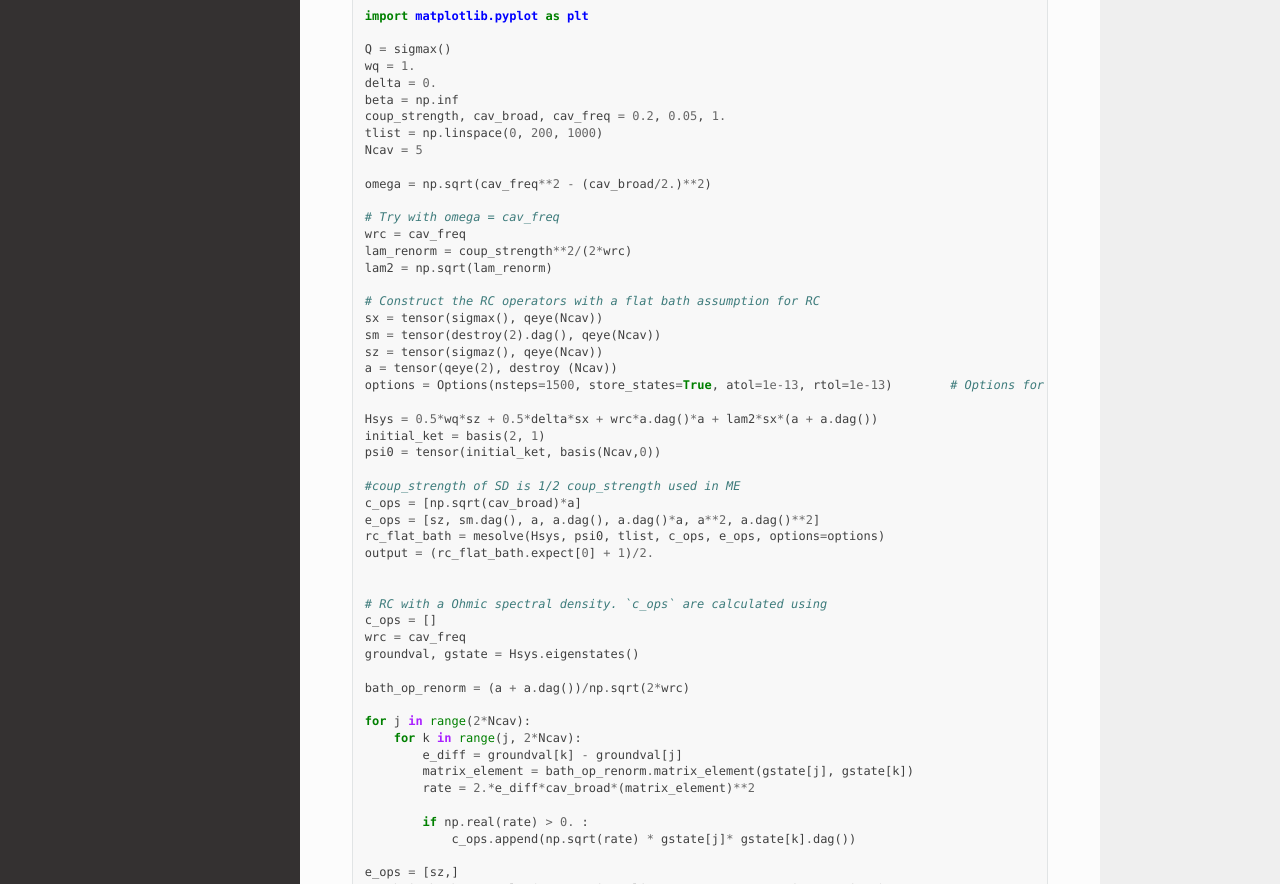
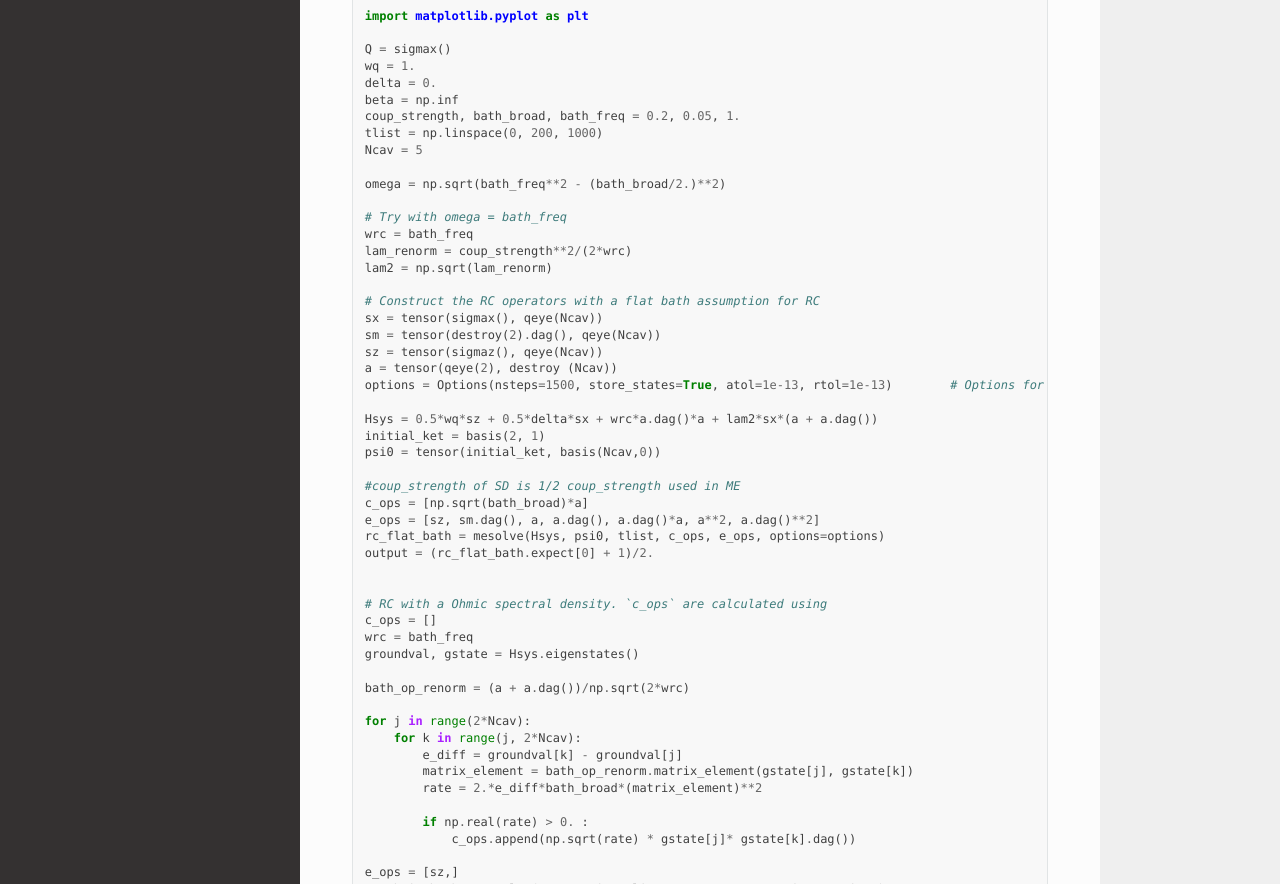
Before and after one commit to pyquantum/matsubara, a Sphinx documentation site: the page built from docs/source/rc.rst, in a window 1280 px wide and 1400 px high. Shown: the part 434-1318 px from the top of the window. Built offline with Sphinx 7.4.7 and the Read the Docs theme 2.0.0, drawn with Linux system fonts in a browser that asks for light colours.

Commit message:
- Changed cav_ to bath_ - Updated README

```diff
--- a/docs/source/examples/example_correlations.py
+++ b/docs/source/examples/example_correlations.py
@@ -9,17 +9,17 @@ from matsubara.correlation import (nonmatsubara_exponents,
 import matplotlib.pyplot as plt
 
 
-coup_strength, cav_broad, cav_freq = 0.2, 0.05, 1.
+coup_strength, bath_broad, bath_freq = 0.2, 0.05, 1.
 tlist = np.linspace(0, 100, 1000)
 
 # Zero temperature case beta = 1/kT
 beta = np.inf
-ck1, vk1 = nonmatsubara_exponents(coup_strength, cav_broad, cav_freq, beta)
+ck1, vk1 = nonmatsubara_exponents(coup_strength, bath_broad, bath_freq, beta)
 corr_nonmats = sum_of_exponentials(1j*ck1, vk1, tlist)
 
 # Analytical zero temperature calculation of the Matsubara correlation
-mats_data_zero = matsubara_zero_analytical(coup_strength, cav_broad,
-										   cav_freq, tlist)
+mats_data_zero = matsubara_zero_analytical(coup_strength, bath_broad,
+										   bath_freq, tlist)
 
 # Fitting a biexponential function
 ck20, vk20 = biexp_fit(tlist, mats_data_zero)
--- a/docs/source/examples/example_pure_dephasing.py
+++ b/docs/source/examples/example_pure_dephasing.py
@@ -15,7 +15,7 @@ from matsubara.correlation import (biexp_fit, nonmatsubara_exponents, matsubara_
 import matplotlib.pyplot as plt
 
 
-coup_strength, cav_broad, cav_freq = .8, .4, 1.
+coup_strength, bath_broad, bath_freq = .8, .4, 1.
 
 tlist = np.linspace(0, 100, 200)
 
@@ -23,16 +23,16 @@ tlist = np.linspace(0, 100, 200)
 wq = 0
 # Zero temperature case
 beta = np.inf
-ck1, vk1 = nonmatsubara_exponents(coup_strength, cav_broad, cav_freq, beta)
+ck1, vk1 = nonmatsubara_exponents(coup_strength, bath_broad, bath_freq, beta)
 
-mats_data_zero = matsubara_zero_analytical(coup_strength, cav_broad, cav_freq, tlist)
+mats_data_zero = matsubara_zero_analytical(coup_strength, bath_broad, bath_freq, tlist)
 ck20, vk20 = biexp_fit(tlist, mats_data_zero)
 
 ck = np.concatenate([ck1, ck20])
 vk = np.concatenate([vk1, vk20])
 
-pd_analytical = pure_dephasing_evolution(tlist, coup_strength, cav_broad,
-                                         cav_freq, beta, wq)
+pd_analytical = pure_dephasing_evolution(tlist, coup_strength, bath_broad,
+                                         bath_freq, beta, wq)
 pd_numerical_fitting = pure_dephasing_evolution_analytical(tlist, wq, ck, vk)
 
 plt.plot(tlist, pd_analytical, color="b", label="Analytical integral")
--- a/docs/source/examples/example_reaction_co.py
+++ b/docs/source/examples/example_reaction_co.py
@@ -20,14 +20,14 @@ Q = sigmax()
 wq = 1.
 delta = 0.
 beta = np.inf
-coup_strength, cav_broad, cav_freq = 0.2, 0.05, 1.
+coup_strength, bath_broad, bath_freq = 0.2, 0.05, 1.
 tlist = np.linspace(0, 200, 1000)
 Ncav = 5
 
-omega = np.sqrt(cav_freq**2 - (cav_broad/2.)**2)
+omega = np.sqrt(bath_freq**2 - (bath_broad/2.)**2)
 
-# Try with omega = cav_freq
-wrc = cav_freq
+# Try with omega = bath_freq
+wrc = bath_freq
 lam_renorm = coup_strength**2/(2*wrc)
 lam2 = np.sqrt(lam_renorm)
 
@@ -43,7 +43,7 @@ initial_ket = basis(2, 1)
 psi0 = tensor(initial_ket, basis(Ncav,0))
 
 #coup_strength of SD is 1/2 coup_strength used in ME
-c_ops = [np.sqrt(cav_broad)*a]
+c_ops = [np.sqrt(bath_broad)*a]
 e_ops = [sz, sm.dag(), a, a.dag(), a.dag()*a, a**2, a.dag()**2]
 rc_flat_bath = mesolve(Hsys, psi0, tlist, c_ops, e_ops, options=options)
 output = (rc_flat_bath.expect[0] + 1)/2.
@@ -51,7 +51,7 @@ output = (rc_flat_bath.expect[0] + 1)/2.
 
 # RC with a Ohmic spectral density. `c_ops` are calculated using
 c_ops = []
-wrc = cav_freq
+wrc = bath_freq
 groundval, gstate = Hsys.eigenstates()
 
 bath_op_renorm = (a + a.dag())/np.sqrt(2*wrc)
@@ -60,7 +60,7 @@ for j in range(2*Ncav):
     for k in range(j, 2*Ncav):
         e_diff = groundval[k] - groundval[j]
         matrix_element = bath_op_renorm.matrix_element(gstate[j], gstate[k])
-        rate = 2.*e_diff*cav_broad*(matrix_element)**2
+        rate = 2.*e_diff*bath_broad*(matrix_element)**2
 
         if np.real(rate) > 0. :
             c_ops.append(np.sqrt(rate) * gstate[j]* gstate[k].dag())
--- a/docs/source/rc.rst
+++ b/docs/source/rc.rst
@@ -26,14 +26,14 @@ Reaction Coordinate (RC)
 	wq = 1.
 	delta = 0.
 	beta = np.inf
-	coup_strength, cav_broad, cav_freq = 0.2, 0.05, 1.
+	coup_strength, bath_broad, bath_freq = 0.2, 0.05, 1.
 	tlist = np.linspace(0, 200, 1000)
 	Ncav = 5
 
-	omega = np.sqrt(cav_freq**2 - (cav_broad/2.)**2)
+	omega = np.sqrt(bath_freq**2 - (bath_broad/2.)**2)
 
-	# Try with omega = cav_freq
-	wrc = cav_freq
+	# Try with omega = bath_freq
+	wrc = bath_freq
 	lam_renorm = coup_strength**2/(2*wrc)
 	lam2 = np.sqrt(lam_renorm)
 
@@ -49,7 +49,7 @@ Reaction Coordinate (RC)
 	psi0 = tensor(initial_ket, basis(Ncav,0))
 
 	#coup_strength of SD is 1/2 coup_strength used in ME
-	c_ops = [np.sqrt(cav_broad)*a]
+	c_ops = [np.sqrt(bath_broad)*a]
 	e_ops = [sz, sm.dag(), a, a.dag(), a.dag()*a, a**2, a.dag()**2]
 	rc_flat_bath = mesolve(Hsys, psi0, tlist, c_ops, e_ops, options=options)
 	output = (rc_flat_bath.expect[0] + 1)/2.
@@ -57,7 +57,7 @@ Reaction Coordinate (RC)
 
 	# RC with a Ohmic spectral density. `c_ops` are calculated using
 	c_ops = []
-	wrc = cav_freq
+	wrc = bath_freq
 	groundval, gstate = Hsys.eigenstates()
 
 	bath_op_renorm = (a + a.dag())/np.sqrt(2*wrc)
@@ -66,7 +66,7 @@ Reaction Coordinate (RC)
 	    for k in range(j, 2*Ncav):
 	        e_diff = groundval[k] - groundval[j]
 	        matrix_element = bath_op_renorm.matrix_element(gstate[j], gstate[k])
-	        rate = 2.*e_diff*cav_broad*(matrix_element)**2
+	        rate = 2.*e_diff*bath_broad*(matrix_element)**2
 
 	        if np.real(rate) > 0. :
 	            c_ops.append(np.sqrt(rate) * gstate[j]* gstate[k].dag())
--- a/setup.py
+++ b/setup.py
@@ -6,8 +6,8 @@ REQUIRES = ['numpy', 'scipy', 'qutip']
 
 setup(name='matsubara',
       version='0.1',
-      description='Virtual excitations in the ultra-strongly-coupled spin-boson model',
-      author='Shahnawaz Ahmed, Neill Lambert, Mauro Cirio',
+      description='Modelling the ultra-strongly coupled spin-boson model with unphysical modes',
+      author='Neill Lambert, Shahnawaz Ahmed, Mauro Cirio, Franco Nori',
       author_email='shahnawaz.ahmed95@gmail.com',
       packages = ['matsubara'],
       requires = REQUIRES,
```
Also changed, not shown: README.md (+5 -6 lines), docs/source/correlations.rst (+4 -4 lines), docs/source/heom.rst (+4 -4 lines), docs/source/pseudomode.rst (+6 -6 lines), docs/source/pure_dephasing.rst (+5 -5 lines), 4 other files.
